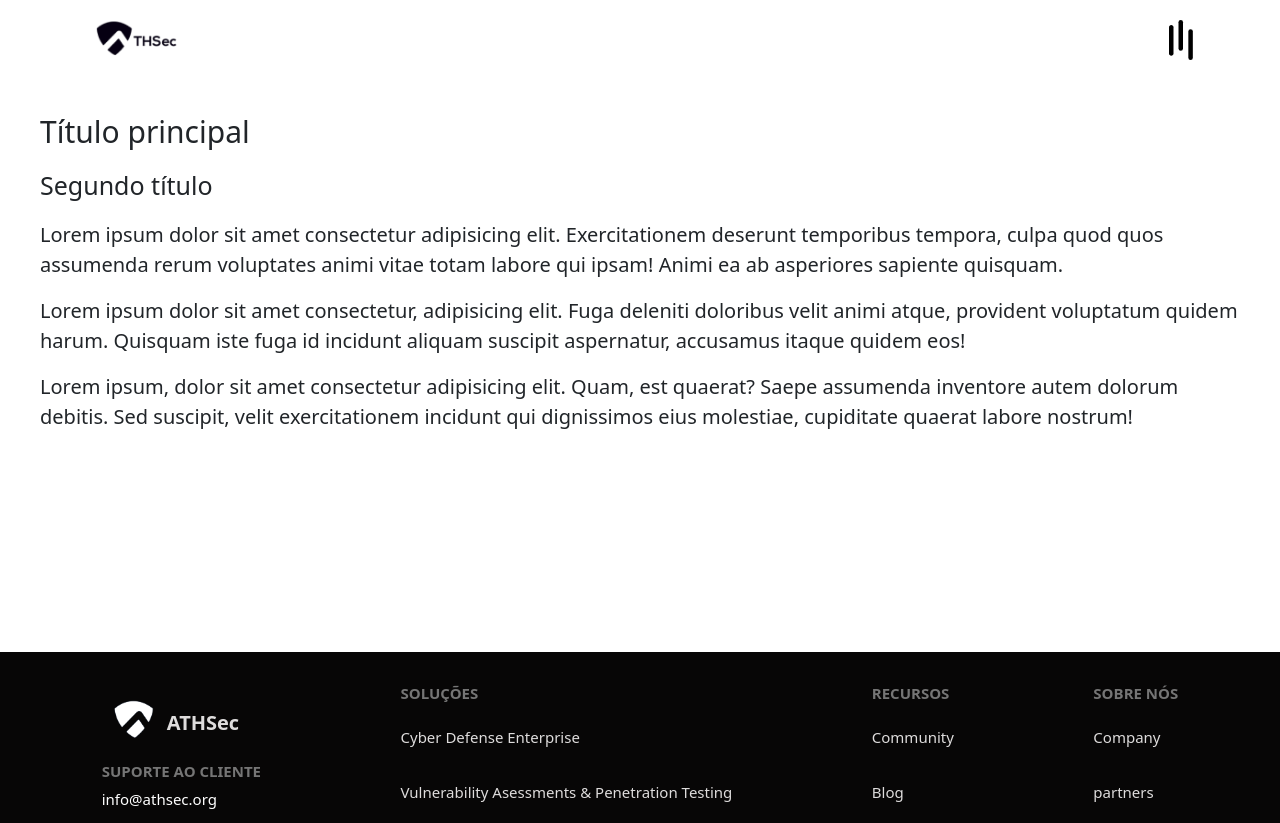
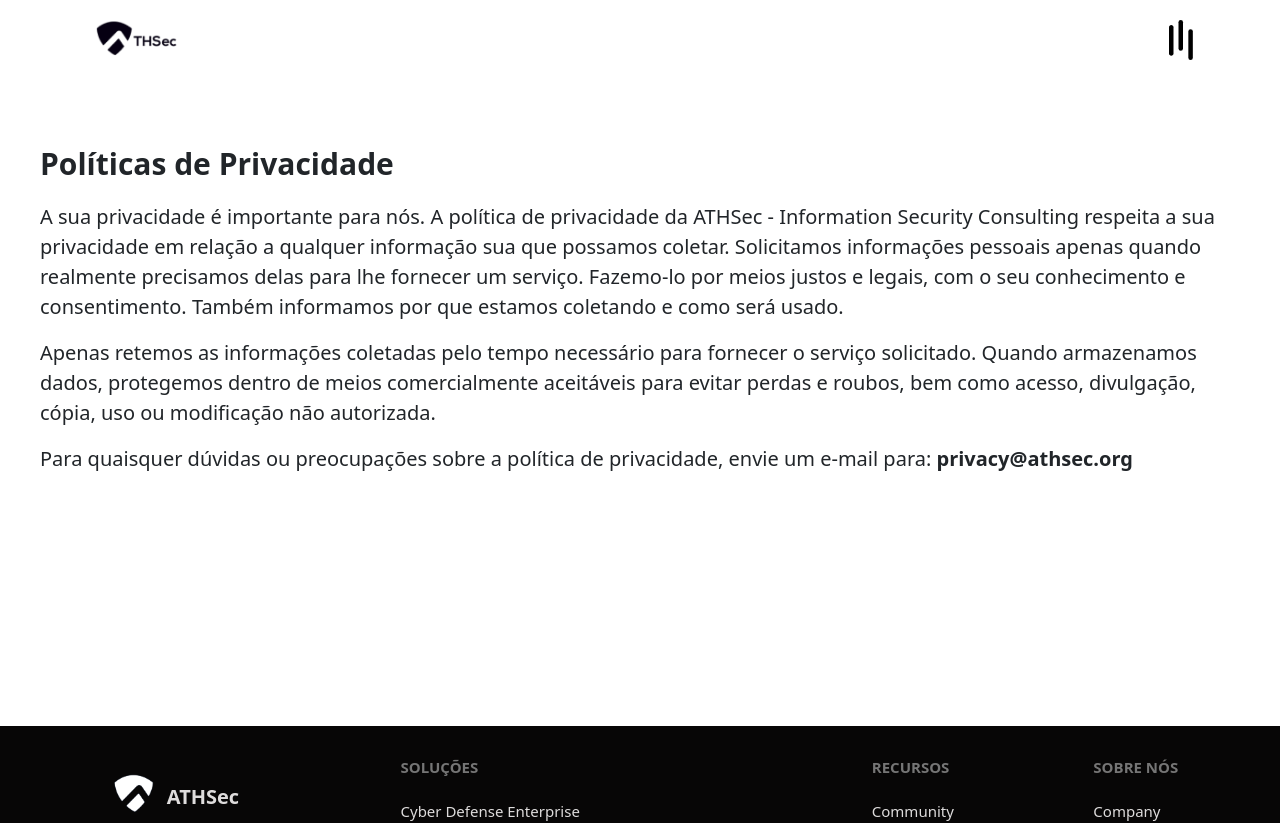
Before and after one commit to arlindo0x73/athsec, a Next.js app: page /policy in a window 1280 px wide. Shown: the top 823 px of the page. Built offline with nearby package versions, Linux system fonts and the light colour scheme; a web font is replaced by a local one.

Commit message:
Terminando ...

```diff
--- a/components/Header/index.js
+++ b/components/Header/index.js
@@ -4,7 +4,7 @@
   return (
     <Head>
       <meta name="A Legiao The Hacker Security" description="Empresa que presta serviços de cyber segurança" />
-      <link rel="icon" href="/Icons/fav_dark.png" />
+      <link rel="shortcut icon" href="/Icons/índice.jpg" />
       <title>{title}</title>
     </Head>
   );
--- a/components/Menu/index.js
+++ b/components/Menu/index.js
@@ -87,7 +87,7 @@
                 <li>Home</li>
               </Link>
               <Link href="/about">
-                <li>About</li>
+                <li>Sobre</li>
               </Link>
               <Link href="/partners">
                 <li>Parceiros</li>
--- a/components/Menu/menu.module.css
+++ b/components/Menu/menu.module.css
@@ -29,7 +29,7 @@
   width: 450px;
   cursor: default;
   height: 100%;
-  background-color: #0A182A;
+  background-color: #000000;
   transition: all 0.2s;
 
 }
@@ -62,7 +62,7 @@
   height: 360px;
   margin-left: -80px;
   list-style: none;
-  background-color: #141E2E;
+  background-color: #17191b;
   transition: all 1s;
 }
 
@@ -91,7 +91,7 @@
 
 .menuList li:hover {
   transition: all 0.4s;
-  background-color: #0A182A;
+  background-color: #000000;
 }
 
 .link {
--- a/pages/about.js
+++ b/pages/about.js
@@ -15,7 +15,7 @@
         <Menu />
         <div className={style.firstContainer}>
           <div className="container">
-            <div className="row p-5">
+            <div className="row py-5">
               <div className="col-md-6 mt-5 text-light">
                 <h1 className={style.title}>Seu negócio sob nossa proteção</h1>
                 <p className={style.texts}>
--- a/pages/contacts.js
+++ b/pages/contacts.js
@@ -14,7 +14,7 @@
         <Menu />
         <div className={style.firstContainer}>
           <div className="container">
-            <div className="row p-5">
+            <div className="row py-5">
               <div className="col-md-6 mt-5 text-light">
                 <h1 className={style.title}>Fale conosco e faça uma cotação </h1>
                 <p className={style.texts}>
--- a/pages/enterprise.js
+++ b/pages/enterprise.js
@@ -9,7 +9,7 @@
 const Plans = () => {
 	return (
 		<main className={styleMain.container}>
-			<Header title="Cyber defense compliance and risk" />
+			<Header title="Enterprise Cyber Defense" />
 			<Menu />
 			<section className={styleMain.containerOther} style={{ marginTop: '4rem' }}>
 				<div className={styleMain.row}>
@@ -25,7 +25,7 @@
 						</p>
 					</div>
 					<div className={styleMain.rowImage}>
-						<Image src="/Icons/2.png" width="550" height="550" alt="" />
+						<Image src="/Icons/2.png" width="500" height="500" alt="" />
 					</div>
 				</div>
 			</section>
--- a/pages/mdr.js
+++ b/pages/mdr.js
@@ -9,7 +9,7 @@
 const index = () => {
   return (
     <main className={styleMain.container}>
-      <Header title="Cyber defense management" />
+      <Header title="Cyber Defense Management and Response" />
       <Menu />
       <section className={styleMain.containerOther} style={{ marginTop: '4rem' }}>
         <div className={styleMain.row}>
--- a/pages/partners.js
+++ b/pages/partners.js
@@ -14,7 +14,7 @@
         <Menu />
         <div className={style.firstContainer}>
           <div className="container">
-            <div className="row p-5">
+            <div className="row py-5">
               <div className="col-md-6 mt-5 text-light">
                 <h1 className={style.title}>Torne-se um parceiro da ATHSec hoje</h1>
                 <Link href="/contacts">
--- a/pages/policy.js
+++ b/pages/policy.js
@@ -13,25 +13,24 @@
         <div className={style.content}>
           <div>
             <h1 className={style.titlePolicy}>
-              Título principal
+              Políticas de Privacidade
             </h1>
-            <h2 className={style.subTitlePolicy}>
-              Segundo título
-            </h2>
             <p className={style.texts}>
-              Lorem ipsum dolor sit amet consectetur adipisicing elit. Exercitationem deserunt temporibus tempora,
-              culpa quod quos assumenda rerum voluptates animi vitae totam labore qui ipsam!
-              Animi ea ab asperiores sapiente quisquam.
+              A sua privacidade é importante para nós. A política de privacidade da  ATHSec -
+              Information Security Consulting respeita a sua privacidade em relação a qualquer informação sua que possamos coletar.
+              Solicitamos informações pessoais apenas quando realmente precisamos delas para lhe
+              fornecer um serviço. Fazemo-lo por meios justos e legais, com o seu
+              conhecimento e consentimento. Também informamos por que estamos coletando e como será usado.
             </p>
 
             <p className={style.texts}>
-              Lorem ipsum dolor sit amet consectetur, adipisicing elit. Fuga deleniti doloribus velit animi atque,
-              provident voluptatum quidem harum. Quisquam iste fuga id incidunt aliquam suscipit aspernatur, accusamus itaque quidem eos!
+              Apenas retemos as informações coletadas pelo tempo necessário para fornecer o serviço solicitado.
+              Quando armazenamos dados, protegemos dentro de meios comercialmente aceitáveis ​​para evitar perdas e roubos,
+              bem como acesso, divulgação, cópia, uso ou modificação não autorizada.
             </p>
 
             <p className={style.texts}>
-              Lorem ipsum, dolor sit amet consectetur adipisicing elit. Quam, est quaerat? Saepe assumenda inventore autem
-              dolorum debitis. Sed suscipit, velit exercitationem incidunt qui dignissimos eius molestiae, cupiditate quaerat labore nostrum!
+              Para quaisquer dúvidas ou preocupações sobre a política de privacidade, envie um e-mail para: <strong>privacy@athsec.org</strong>
             </p>
           </div>
         </div>
--- a/pages/security-testing.js
+++ b/pages/security-testing.js
@@ -10,7 +10,7 @@
 const cdp = () => {
   return (
     <main className={styleMain.container}>
-      <Header title="Cyber Defense Proactive" />
+      <Header title="Cyber Defense Security Testing" />
       <Menu />
 
       <section className={styleMain.containerOther} style={{ marginTop: '4rem' }}>
--- a/pages/styles/others.module.css
+++ b/pages/styles/others.module.css
@@ -19,6 +19,7 @@
 /**/
 .firstContainer {
   height: 65vh;
+  padding: 0rem 11rem;
 }
 
 .button {
@@ -98,6 +99,7 @@
 
 .titlePolicy {
   font-size: 30px;
+  font-weight: bold;
   margin-bottom: 20px;
 }
 
@@ -114,6 +116,14 @@
 
   .imagePartner {
     display: none;
+  }
+
+  .firstContainer {
+    padding: 0rem 0rem;
+  }
+
+  .content {
+    padding: 6rem 2rem;
   }
 }
 
```
Also changed, not shown: pages/styles/services.module.css (+33 -2 lines), public/Icons/índice.jpg (added).
